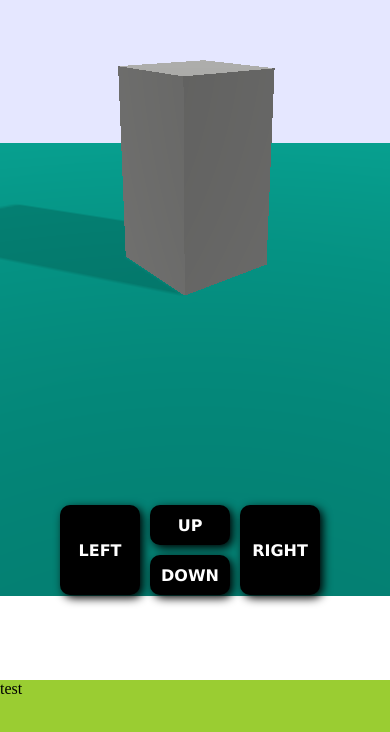
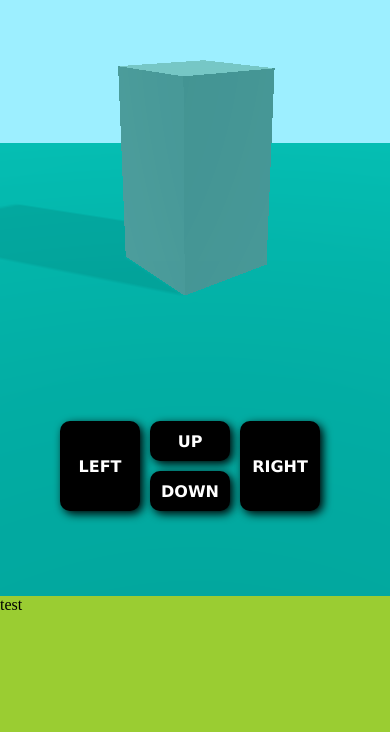
Before and after one commit to Asbeyy/threejs-game-federice, a website built with Vite: page index.html in a window 390 px wide. Shown: the part 248-980 px from the top of the page. Built offline with nearby package versions, Linux system fonts and the light colour scheme; animation ran at ten frames a second.

Commit message:
iphoneU21

```diff
--- a/style.css
+++ b/style.css
@@ -1,7 +1,6 @@
 body{
   margin: 0;
   display: flex;
-  background-color: rgb(255, 255, 255);
   height: 100%;
   width: 100%;
   justify-content: center;
@@ -16,10 +15,11 @@ body{
   left: 0;
   display: flex;
   flex-direction: column;
+  background-color: rgba(0, 255, 255, 0.319);
 }
 
 .homepage{
-  height: calc(110vh);
+  height: calc(100vh);
   overflow: none;
 }
 
```
